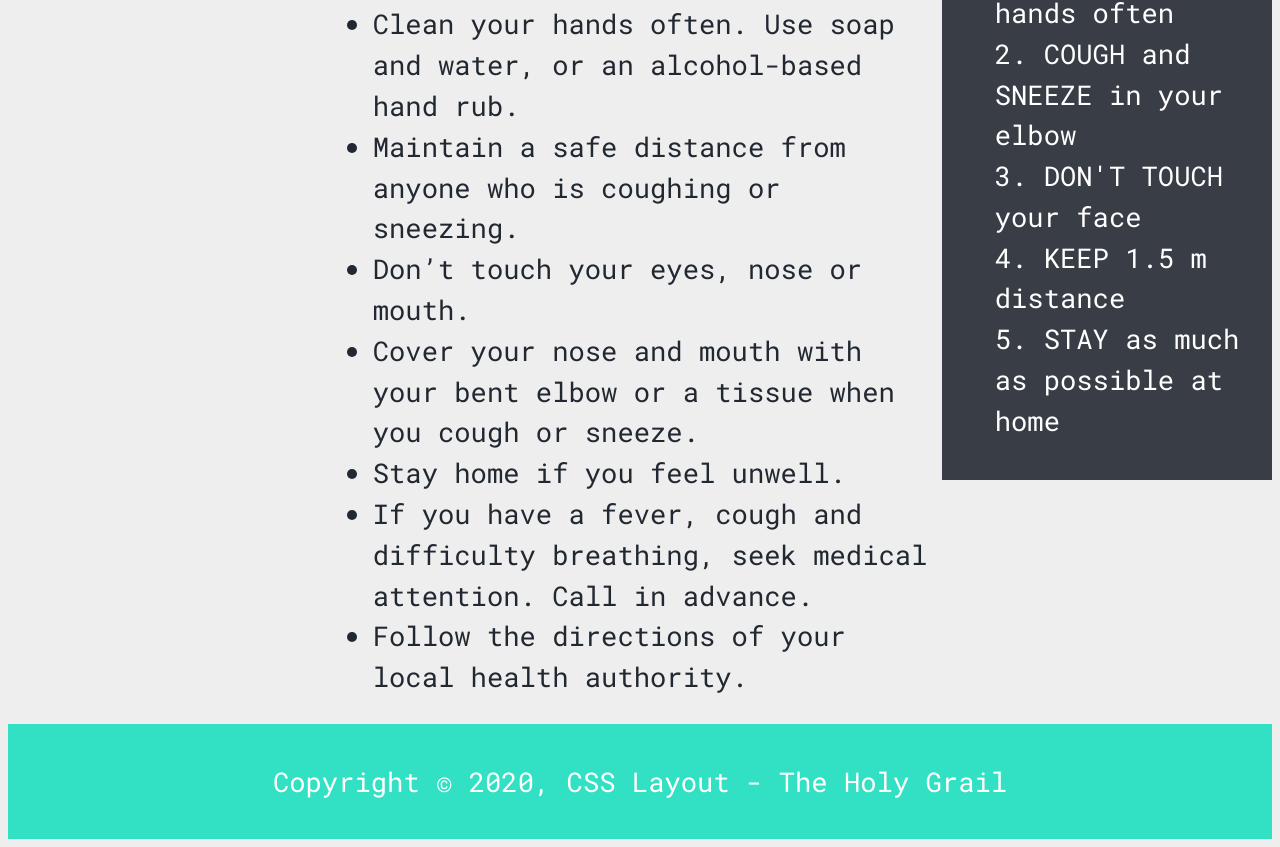
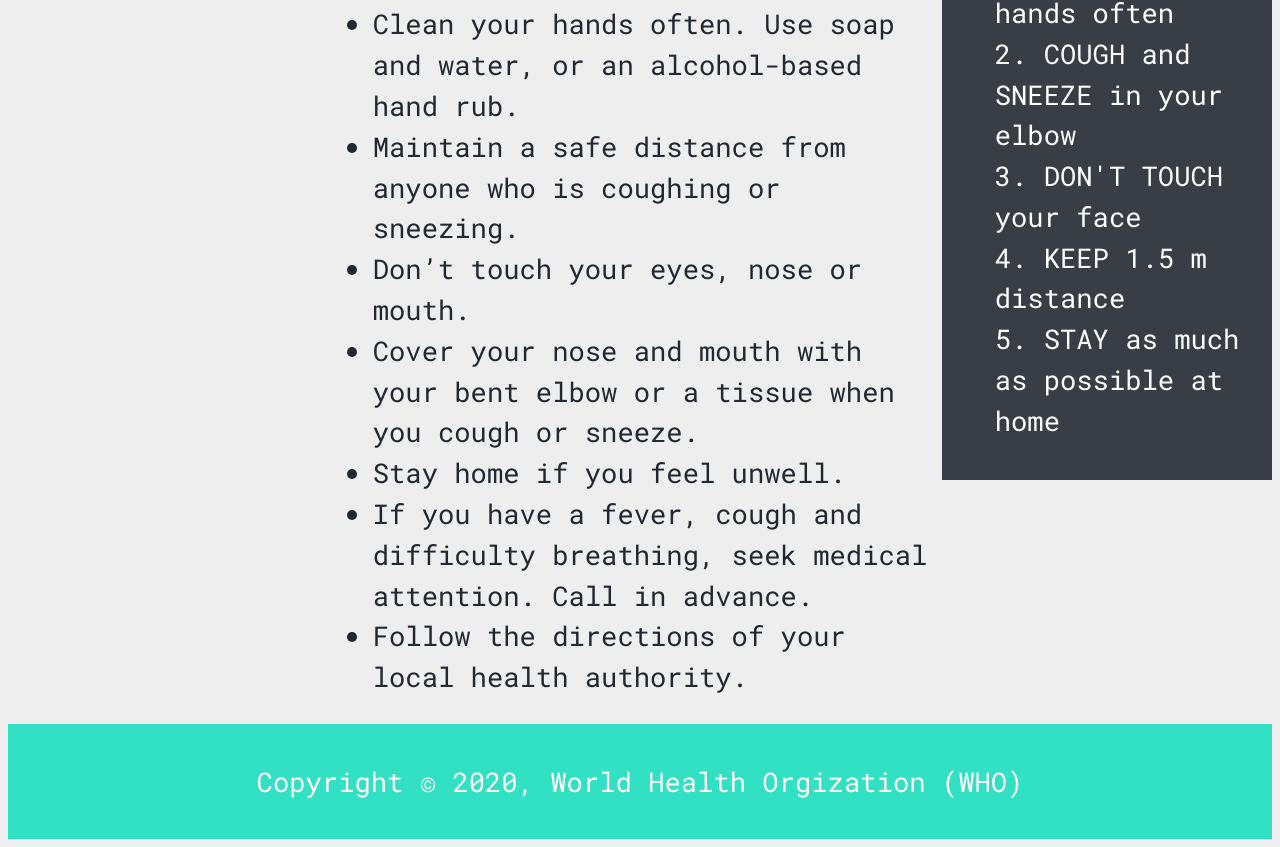
Before and after one commit to fawadrafique/holy-grail, a plain HTML site: page flexbox.html in a window 1280 px wide. Shown: the part 433-1280 px from the top of the page. Drawn offline with Linux system fonts and the light colour scheme.

Commit message:
footer and readme file updated

```diff
--- a/flexbox.html
+++ b/flexbox.html
@@ -72,7 +72,7 @@
         </main>
         <!-- Footer -->
         <footer id="main-footer">
-            <p>Copyright &copy; 2020, CSS Layout - The Holy Grail</p>
+            <p>Copyright &copy; 2020, World Health Orgization (WHO)</p>
         </footer>
     </body>
 </html>
```
Also changed, not shown: floats.html (+1 -1 lines), grid.html (+1 -1 lines), 1 other file.
